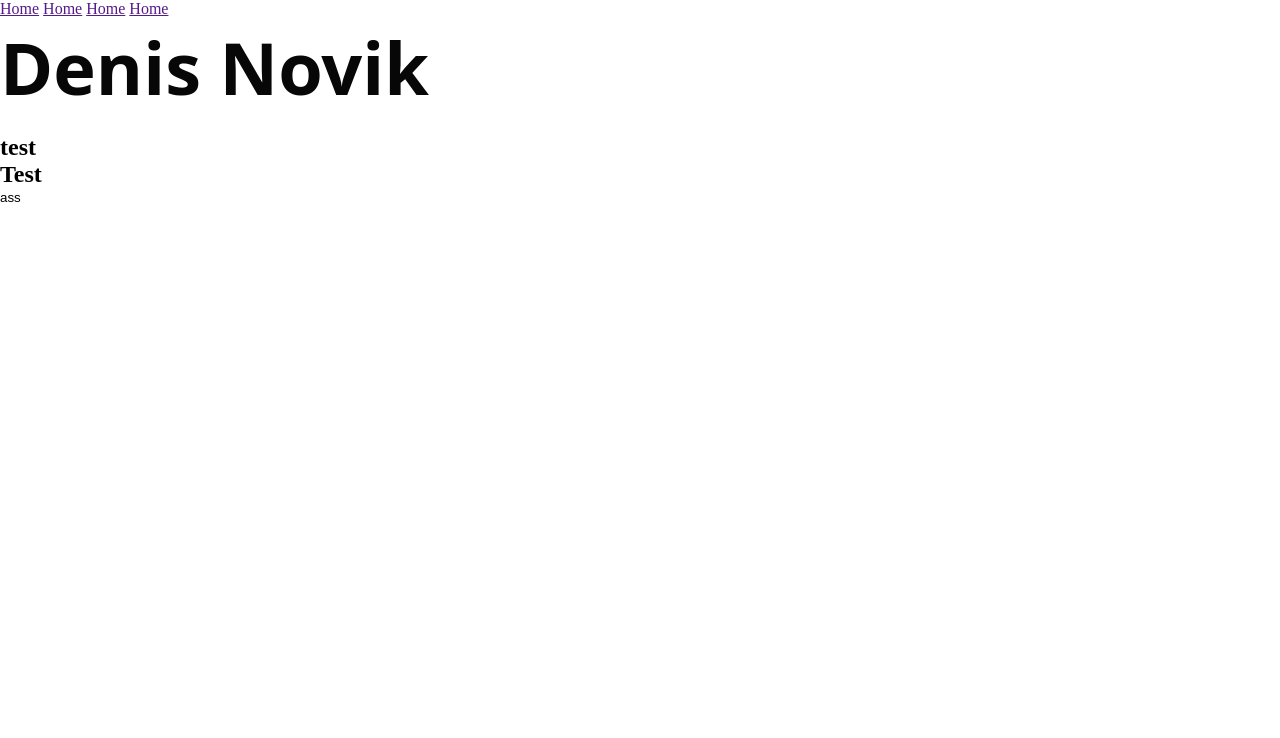
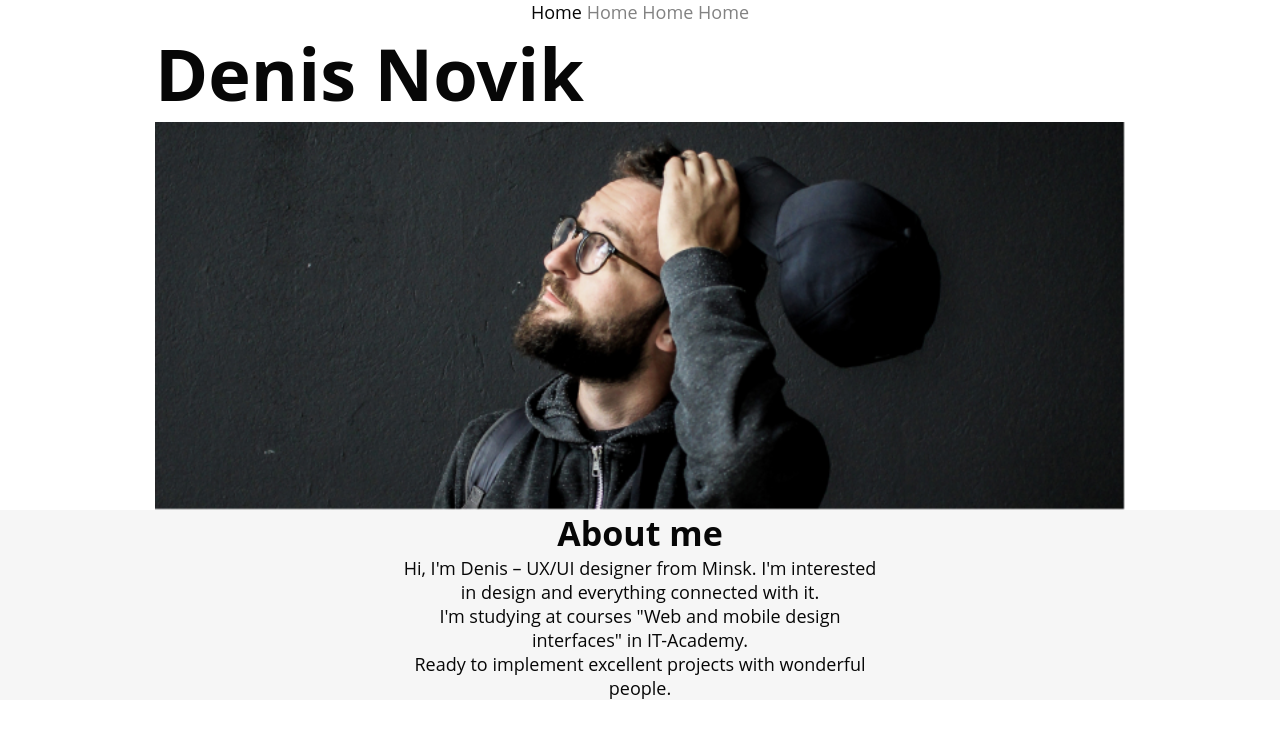
Before and after one commit to alexua99/FE_129-html-css, a plain HTML site: page CSS_01/site.com/index.html in a window 1280 px wide. Drawn offline with Linux system fonts and the light colour scheme.

Commit message:
lesson css

```diff
--- a/CSS_01/site.com/css/style.css
+++ b/CSS_01/site.com/css/style.css
@@ -6,25 +6,83 @@
     box-sizing: border-box;
 }
 
+body {
+    color: #070707;
+    font-family: 'Open Sans', sans-serif;
+    font-size: 18px;
+    line-height: normal;
+}
+
 button {
     background-color: transparent;
     border: none;
 }
 
+a {
+    text-decoration: none;
+}
+
+img {
+    display: block;
+
+}
+
 .title {
-    color: #070707;
-
-    font-family: 'Open Sans', sans-serif;
-
     font-size: 72px;
-
-    /* font-style: normal; */
-
     font-weight: 700;
-
-    line-height: normal;
-
     text-align: left;
 }
 
+.h2 {
+    font-size: 34px;
+    font-weight: 700;
+    text-align: center;
+}
+
+.text {
+    text-align: center;
+    font-weight: 500;
+}
+
+.link {
+    color: #828282;
+}
+
+.link--active {
+    color: #070707;
+}
+
+.container {
+    width: 100%;
+    max-width: 970px;
+    margin: 0 auto;
+    /* margin-left: auto; */
+}
+
 /* Global style End */
+
+
+/* Global Header */
+.header__nav {
+    text-align: center;
+}
+
+/* Global Header End */
+
+/* Section Hero */
+.hero__img {
+    width: 100%;
+}
+
+/* Section Hero End */
+
+/* Section About */
+.about {
+    background: #F6F6F6;
+}
+
+.about__container {
+    max-width: 480px;
+}
+
+/* Section About End */
--- a/CSS_01/site.com/index.html
+++ b/CSS_01/site.com/index.html
@@ -15,8 +15,8 @@
         <header class="header">
             <div class="container">
                 <nav class="header__nav">
-                    <a class="link header__link" href="">Home</a>
-                    <a class="link header__link" href="">Home</a>
+                    <a class="link header__link link--active" href="">Home</a>
+                    <a class="link header__link " href="">Home</a>
                     <a class="link header__link" href="">Home</a>
                     <a class="link header__link" href="">Home</a>
                 </nav>
@@ -28,18 +28,31 @@
                 <h1 class="title">
                     Denis Novik
                 </h1>
-                <img src="" alt="">
+                <img class="hero__img" src="./img/photox940.jpg" alt="img" width="200">
             </div>
         </section>
 
 
-        <section>
-            <div class="container">
-                <h1>test</h1>
-                <h2>Test</h2>
-                <button>ass</button>
+        <section class="about">
+            <div class="container about__container">
+                <h2 class="h2">
+                    About me
+                </h2>
+                <p class="text">
+                    Hi, I'm Denis – UX/UI designer from Minsk.
+                    I'm interested in design and everything connected with it.
+                </p>
+                <p class="text">
+                    I'm studying at courses "Web and mobile design
+                    interfaces" in IT-Academy.
+                </p>
+                <p class="text">
+                    Ready to implement excellent projects
+                    with wonderful people.
+                </p>
             </div>
         </section>
+
     </div>
 </body>
 
```
Also changed, not shown: CSS_01/site.com/img/photox940.jpg (added), 2 other files.
